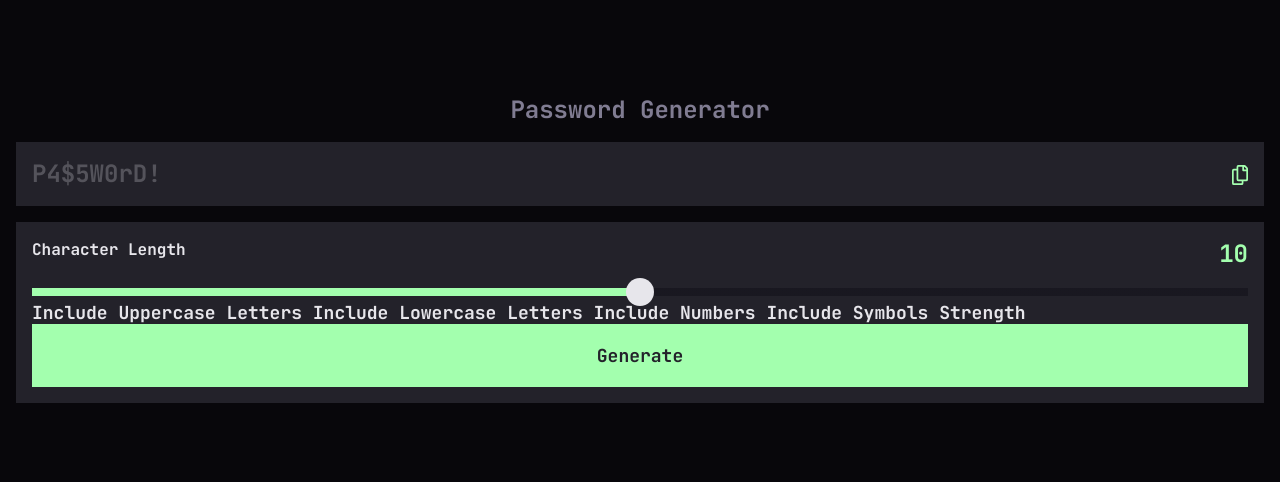
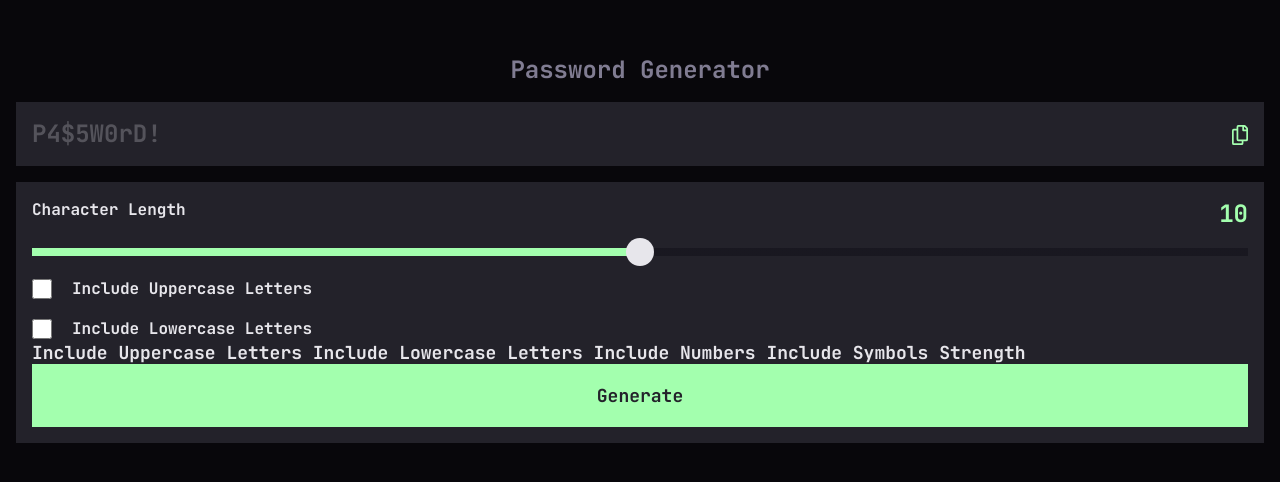
Before and after one commit to MarkusB2611/password-generator-app, a React (Vite) app: page / in a window 1280 px wide. Shown: the part 152-634 px from the top of the page. Built offline with nearby package versions, Linux system fonts and the light colour scheme.

Commit message:
start of checkbox

```diff
--- /dev/null
+++ b/src/components/UI/checkbox.tsx
@@ -0,0 +1,17 @@
+const Checkbox = ({ id, label }: CheckboxProps) => {
+  return (
+    <div className="flex gap-5 items-center mt-4 first:mt-12">
+      <input className="accent-neon-green h-5 w-5" type="checkbox" id={id} />
+      <label className="text-base" htmlFor={id}>
+        {label}
+      </label>
+    </div>
+  );
+};
+
+type CheckboxProps = {
+  id: string;
+  label: string;
+};
+
+export default Checkbox;
--- a/src/components/password-generator/password-settings.tsx
+++ b/src/components/password-generator/password-settings.tsx
@@ -1,6 +1,7 @@
 import React from "react";
 import { Settings } from ".";
 import Button from "../UI/button";
+import Checkbox from "../UI/checkbox";
 import Slider from "../UI/slider";
 
 const PasswordSettings = ({
@@ -14,6 +15,8 @@ const PasswordSettings = ({
         value={settings.length}
         setValue={changeSettings}
       />
+      <Checkbox id="useUppercase" label="Include Uppercase Letters" />
+      <Checkbox id="useLowercase" label="Include Lowercase Letters" />
       Include Uppercase Letters Include Lowercase Letters Include Numbers
       Include Symbols Strength
       <Button>Generate</Button>
--- a/src/index.css
+++ b/src/index.css
@@ -7,7 +7,13 @@
     src: url("/fonts/JetBrainsMono-Bold.ttf");
   }
 
+
   @layer components {
+
+    .checkbox {
+      -webkit-appearance: none;
+    }
+
     .slider {
       background: theme('colors.very-dark-grey');
       width: 100%;
```
